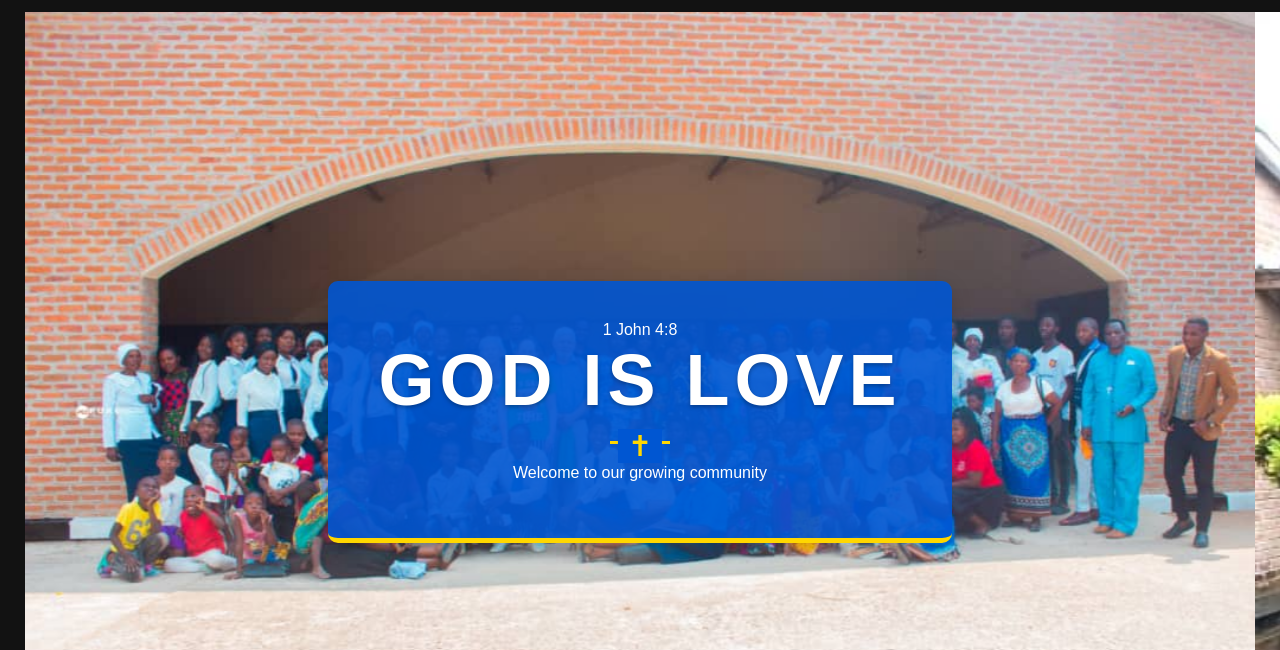
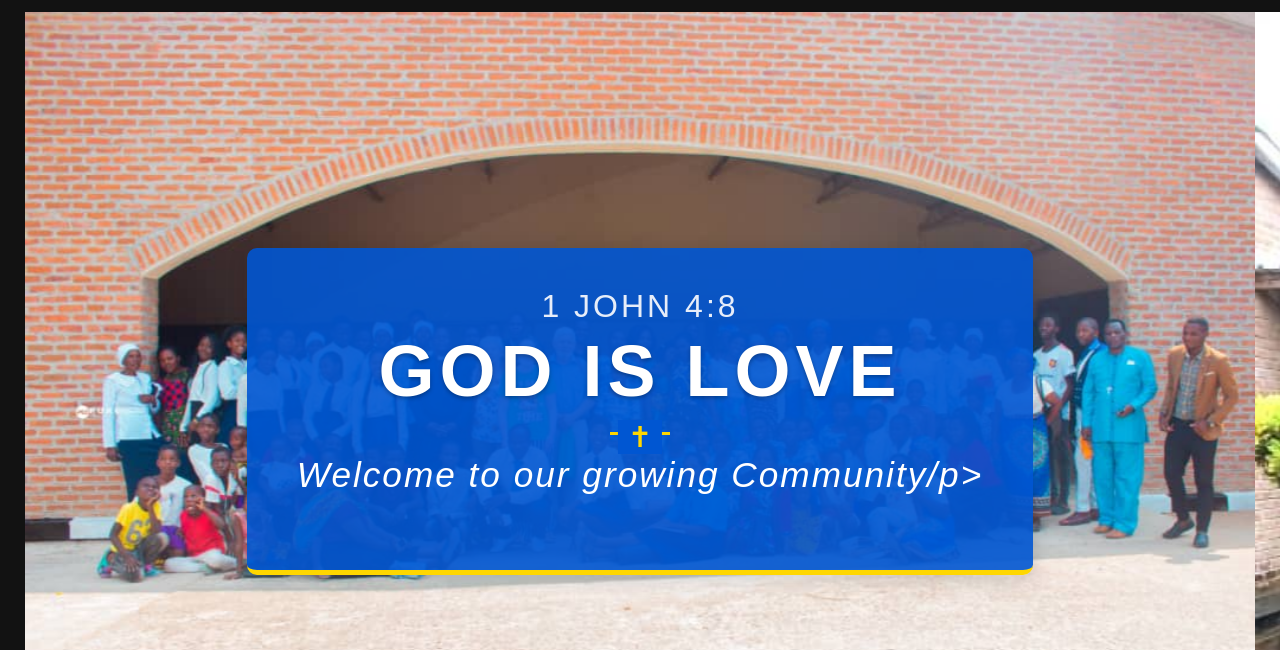
Before and after one commit to vitu-pixel/cpc, a plain HTML site: page index.html in a window 1280 px wide. Shown: the part 150-800 px from the top of the page. Drawn offline with Linux system fonts and the light colour scheme.

Commit message:
Update index.html

```diff
--- a/index.html
+++ b/index.html
@@ -68,19 +68,17 @@
       <div class="slide" style="background-image: url('images/past.jpg');"></div>
     </div>
 
-  <!-- Removed blur by deleting landing-overlay div -->
     <a href="#" class="donate-btn-top">Donate Now</a>
 
-  <!-- Inside your landing section -->
     <div class="landing-content">
       <div class="welcome-container">
         <div class="welcome-text">
-      <div class="scripture-reference">1 John 4:8</div>
+          <div class="tagline">1 John 4:8 </div>
           <h1>GOD IS LOVE</h1>
           <div class="welcome-divider">
             <span class="cross-icon">✝</span>
           </div>
-      <p class="inspiration">Welcome to our growing community</p>
+          <p class="family-text">Welcome to our growing Community/p>
         </div>
       </div>
     </div>
@@ -156,19 +154,16 @@
     });
 
     // Slider Functionality
-    // Replace the existing slider script with this:
     let currentSlide = 0;
     const slides = document.querySelectorAll('.slide');
     const dots = document.querySelectorAll('.dot');
 
     function showSlide(n) {
-  // Mark current slide as "prev" before changing
       slides[currentSlide].classList.remove('active');
       slides[currentSlide].classList.add('prev');
 
       currentSlide = (n + slides.length) % slides.length;
 
-  // Reset all slides (except new active one) to right
       slides.forEach((slide, index) => {
         if(index !== currentSlide) {
           slide.classList.remove('active', 'prev');
@@ -179,7 +174,6 @@ function showSlide(n) {
       slides[currentSlide].classList.add('active');
       slides[currentSlide].style.transform = 'translateX(0)';
 
-  // Update dots
       dots.forEach(dot => dot.classList.remove('active'));
       dots[currentSlide].classList.add('active');
     }
```
Lines whose indentation alone changed are shown as unchanged.
